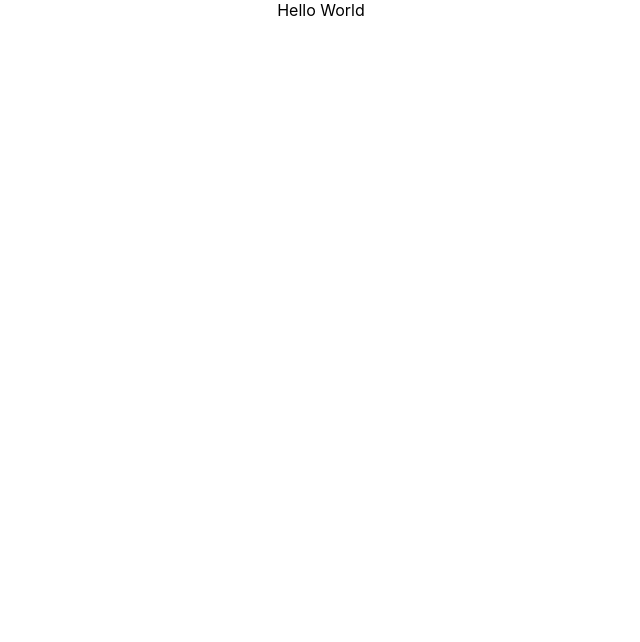
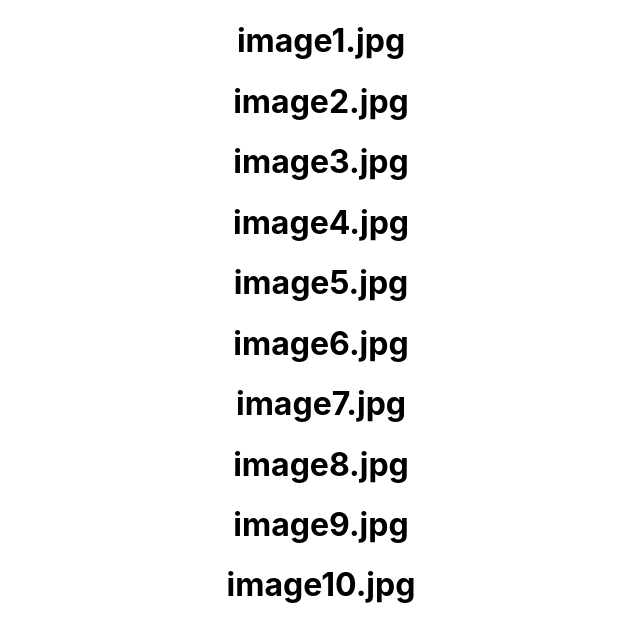
Before and after one commit to apinanyogaratnam/image-repository, a React (Create React App) app: page / in a window 1280 px wide. Shown: the top 642 px of the page, without its empty margins (319-959 px from the left). Built offline with nearby package versions, Linux system fonts and the light colour scheme.

Commit message:
rendering file name from data json file with file name of images

```diff
--- a/src/App.js
+++ b/src/App.js
@@ -4,9 +4,14 @@ import data from './data.json';
 
 function App() {
     console.log(data);
+
     return (
         <div className="App">
-            Hello World
+            {data.map(item => {
+                return (
+                    <h1>{item.file_name}</h1>
+                );
+            })}
         </div>
     );
 }
```
